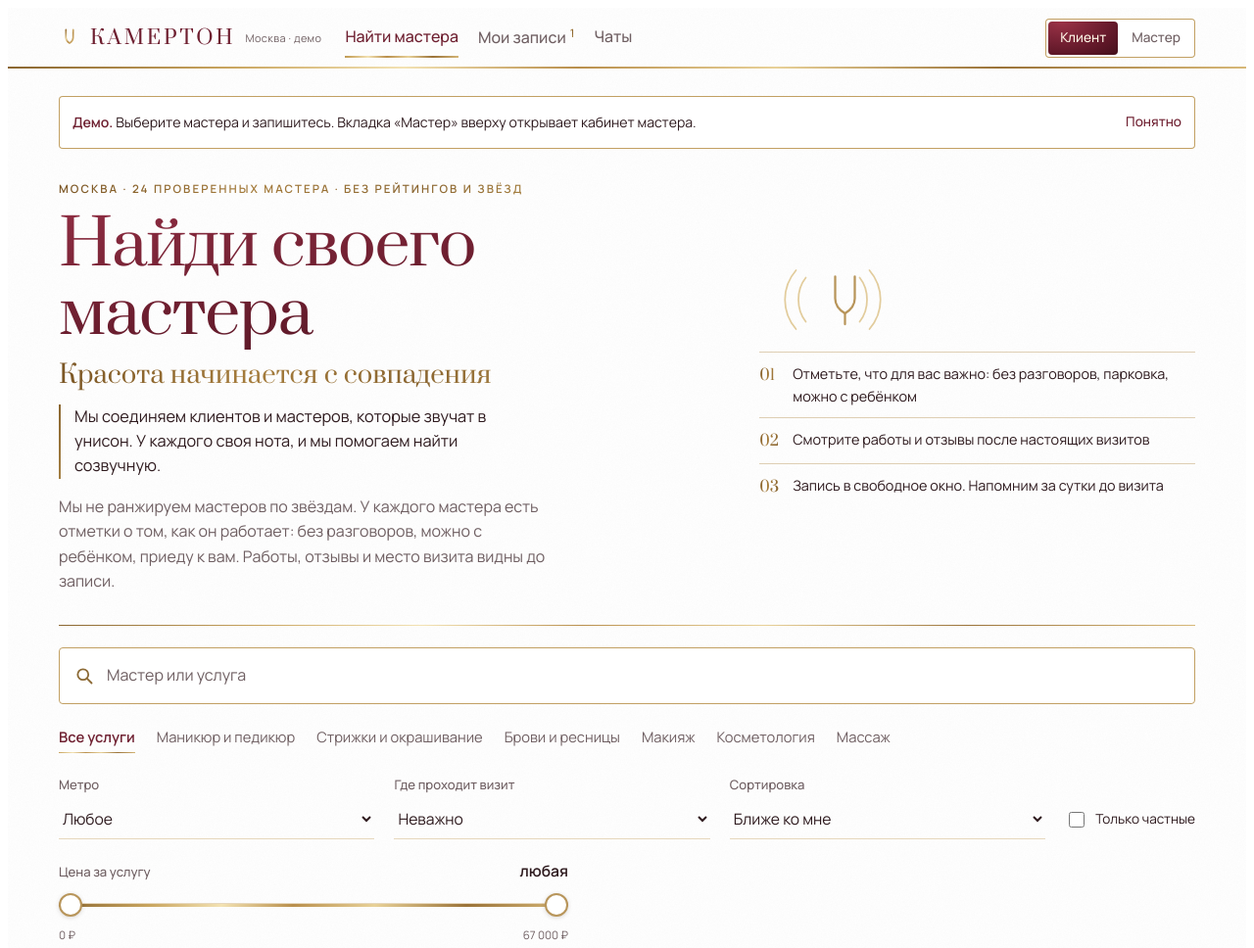
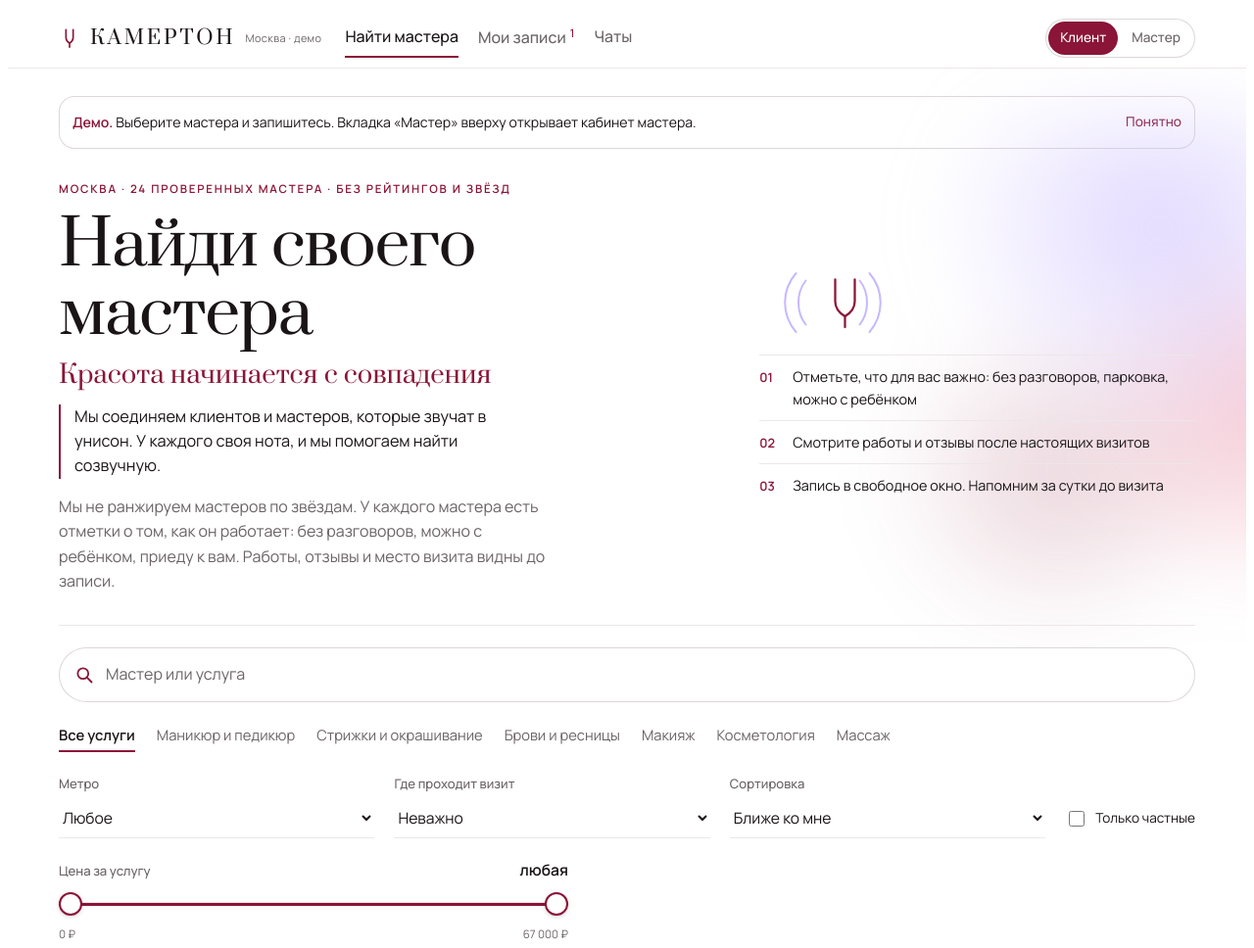
Before and after one commit to belyaevartemg-sudo/ritm, a plain HTML site: page index.html in a window 1280 px wide. Shown: the top 968 px of the page at 98% size. Drawn offline with Linux system fonts and the light colour scheme.

Commit message:
Проба стиля «Вишня»: белый, графит, вишнёвый акцент, цветная аура
Co-Authored-By: Claude Opus 5.5 (1M context) <noreply@anthropic.com>
Claude-Session: https://claude.ai/code/session_01AjnokYq7QG4Kj168wvemHn

```diff
--- a/index.html
+++ b/index.html
@@ -764,7 +764,7 @@ body{background:
 .intro .sub{background-size:140% 100%}
 .ver{font-weight:700}
 .intro h1,.phead h2{background:linear-gradient(170deg,#8E2D42 0%,#6E1F30 45%,#4A1220 100%);-webkit-background-clip:text;background-clip:text;color:transparent}
-.logo .mark{stroke:url(#foilg)}
+.logo .mark{stroke:var(--accent)}
 .intro,.how li,.panel,.selbox{border-color:rgba(184,149,90,.45)}
 .intro{border-bottom:0;position:relative}
 .intro::after{content:"";position:absolute;left:0;right:0;bottom:0;height:1px;background:var(--foil)}
@@ -815,6 +815,79 @@ body{background:var(--white-tex),#FFFFFF}
 .ava{background:#FFFFFF;color:var(--accent);box-shadow:inset 0 0 0 1.5px var(--gold-line)}
 .search input{background:#FFFFFF;border-color:var(--gold-line)}
 .art::after{background:radial-gradient(120% 90% at 85% 10%,rgba(255,255,255,.35),transparent 60%)}
+
+/* ===== 18:56 Артём: без золота, современный стиль. Тема «Вишня»: белый, графит, вишнёвый акцент, цветная аура ===== */
+:root{--paper:#FFFFFF;--ink:#1A1416;--muted:#6B6366;--hair:#ECE7E8;--field:#DED7D9;--tint:#F8EEF1;--surface:#FFFFFF;
+  --accent:#8A1538;--accent-ink:#FFFFFF;--accent-tint:#F8EEF1;--ok:#8A1538;--ok-soft:#F8EEF1;--warn:#6B6366;
+  --btn:#8A1538;--btn-hover:#6F0F2C;--btn-ink:#FFFFFF;--btn2:#FFFFFF;--btn2-hover:#FFFFFF;
+  --ava-bg:#F8EEF1;--ava-ink:#8A1538;--arc:#E4B6C3;--r:12px;
+  --aura:radial-gradient(38% 55% at 78% 22%,rgba(199,184,255,.55),transparent 70%),radial-gradient(34% 50% at 92% 58%,rgba(227,106,138,.38),transparent 70%),radial-gradient(30% 45% at 66% 70%,rgba(138,21,56,.18),transparent 70%)}
+html,body{background:#FFFFFF}
+body{background:#FFFFFF;color:var(--ink)}
+.top,.tabbar,.dhead,.bookbar,.dfoot .bookbar,.drawer{background:rgba(255,255,255,.92);-webkit-backdrop-filter:blur(14px);backdrop-filter:blur(14px)}
+.drawer{background:#FFFFFF}
+.top::after,.tabbar::before,.intro::after{background:var(--hair);height:1px}
+.dhead{box-shadow:0 1px 0 var(--hair)}
+.bookbar{box-shadow:0 -1px 0 var(--hair)}
+.logo .mark{stroke:var(--accent)}
+.wordmark{color:var(--ink)}
+/* золото и металл — снимаем */
+.eyebrow,.intro .sub,.how li::before,.ver,.nav .count,.tabbar .count,.intro h1,.phead h2{background:none;-webkit-background-clip:border-box;background-clip:border-box;color:inherit}
+.eyebrow{color:var(--accent);letter-spacing:.16em}
+.intro h1,.phead h2{color:var(--ink)}
+.intro .sub{color:var(--accent)}
+.how li::before{color:var(--accent);font-family:var(--f-body);font-weight:600;font-size:.8rem}
+.ver{color:var(--accent);font-weight:600}
+.nav .count,.tabbar .count{color:var(--accent)}
+.mission{border-image:none;border-left:2px solid var(--accent)}
+.how li,.intro,.panel,.selbox{border-color:var(--hair)}
+/* главный экран: мягкая цветная аура вместо фактуры */
+.intro{background:var(--aura);border-radius:24px;padding-inline:clamp(0px,2vw,24px);margin-inline:calc(-1*clamp(0px,2vw,24px))}
+.reso{stroke:var(--accent)}
+.reso .arc{stroke:#C7B8FF;stroke-width:1.6}
+/* кнопки: сплошной вишнёвый, скруглённые, без капса */
+.btn{border-radius:999px;text-shadow:none}
+.btn.primary,.day.on,.slot.on,.cell.booked,.ptag.on,.msg.me,.toast,.role button.on{background:var(--accent);color:#FFFFFF;box-shadow:none}
+.btn.primary{text-transform:none;letter-spacing:0;font-weight:600;font-size:1rem}
+.btn.primary:hover{background:var(--btn-hover)}
+.btn:not(.primary):not(.ghost),.ptag:not(.on),.hint,.cell.free,.msg:not(.me),.search input,.role{background:#FFFFFF;box-shadow:inset 0 0 0 1px var(--field);color:var(--ink)}
+.btn:not(.primary):not(.ghost):hover,.ptag.pick:not(.on):hover{background:#FFFFFF;box-shadow:inset 0 0 0 1px var(--ink);color:var(--ink)}
+.msg:not(.me){background:#F6F4F4;box-shadow:none}
+.msg,.toast{border-radius:16px}
+.role{border-radius:999px;padding:3px}
+.role button{border-radius:999px}
+.ptag.pick.on::before{color:#FFFFFF}
+.ptag.more{box-shadow:none;background:none}
+.hint{border-radius:16px}
+.ava{background:var(--ava-bg);color:var(--ava-ink);box-shadow:none}
+.search input{border:0;border-radius:999px;box-shadow:inset 0 0 0 1px var(--field)}
+.search input:focus{box-shadow:inset 0 0 0 1.5px var(--accent),0 0 0 4px var(--accent-tint)}
+.search svg{color:var(--accent)}
+.chip.on,.nav button.on{border-image:none;border-bottom:2px solid var(--accent);color:var(--ink)}
+.chip.on{border-bottom-width:2px}
+.tabbar button.on{color:var(--accent)}
+.range::after{background:var(--accent);height:3px;margin-top:-1.5px}
+.range input::-webkit-slider-thumb{border-color:var(--accent);box-shadow:0 1px 4px rgba(26,20,22,.18)}
+.range input::-moz-range-thumb{border-color:var(--accent)}
+.plan.cur{border-image:none;border-top:2px solid var(--accent)}
+.day.on small{color:rgba(255,255,255,.8)}
+.slot{border-color:var(--field);border-radius:999px}
+.days{border-radius:16px;border-color:var(--hair)}
+.acc{border-radius:16px;border-color:var(--hair)}
+.tag::before{background:var(--accent)}
+.kpi b,.date b,.price{color:var(--ink)}
+.selbox b,.why b{color:var(--ink)}
+/* превью работ: современные дуотон-градиенты */
+.card .pics{border-radius:16px;box-shadow:none}
+.gallery{border-radius:16px;overflow:hidden}
+.art::after{background:radial-gradient(120% 90% at 85% 10%,rgba(255,255,255,.28),transparent 60%)}
+.art span{border-radius:999px;background:rgba(255,255,255,.9);color:var(--ink)}
+
+.intro{background:none;border-radius:0;padding-inline:0;margin-inline:0;isolation:isolate}
+.intro::before{content:"";position:absolute;inset:-60px -12vw -10px 38%;background:var(--aura);filter:blur(36px);z-index:-1;pointer-events:none}
+main{overflow-x:visible}
+html,body{overflow-x:clip}
+@media (max-width:640px){.intro::before{inset:-30px -16px 10% 35%;filter:blur(28px)}}
 </style>
 </head>
 <body>
@@ -840,7 +913,7 @@ const PLACES=["Частный кабинет","Салон","Бьюти-ково
 const HOURS=[10,11,12,13,14,15,16,17,18,19,20];
 const WD=["Вс","Пн","Вт","Ср","Чт","Пт","Сб"];
 const MON=["янв","фев","мар","апр","мая","июн","июл","авг","сен","окт","ноя","дек"];
-const ART={nails:["#F5EEEF","#D8C2C6","#FFFFFF"],hair:["#F3EDEE","#CDB6BA","#FFFFFF"],brows:["#F4EFEF","#C9B2B6","#FFFFFF"],makeup:["#F6F0F1","#D3BCC0","#FFFFFF"],cosm:["#F7F3F3","#D8C6C9","#FFFFFF"],massage:["#F2ECED","#CBB3B7","#FFFFFF"]};
+const ART={nails:["#F7D9E2","#C9617F","#FFFFFF"],hair:["#ECE4FF","#9B85D6","#FFFFFF"],brows:["#F5E0E6","#A8445F","#FFFFFF"],makeup:["#FBDDE6","#E07A97","#FFFFFF"],cosm:["#EFE9FF","#B8A3E8","#FFFFFF"],massage:["#F3E1EA","#B66C8C","#FFFFFF"]};
 
 const MASTERS=[
  {id:"anna",name:"Анна Королёва",cat:"nails",spec:"Маникюр, педикюр",exp:7,place:"Частный кабинет",metro:"Таганская",addr:"ул. Таганская, 24, кабинет 3",salon:null,promo:true,hue:"#B4426A",
```
